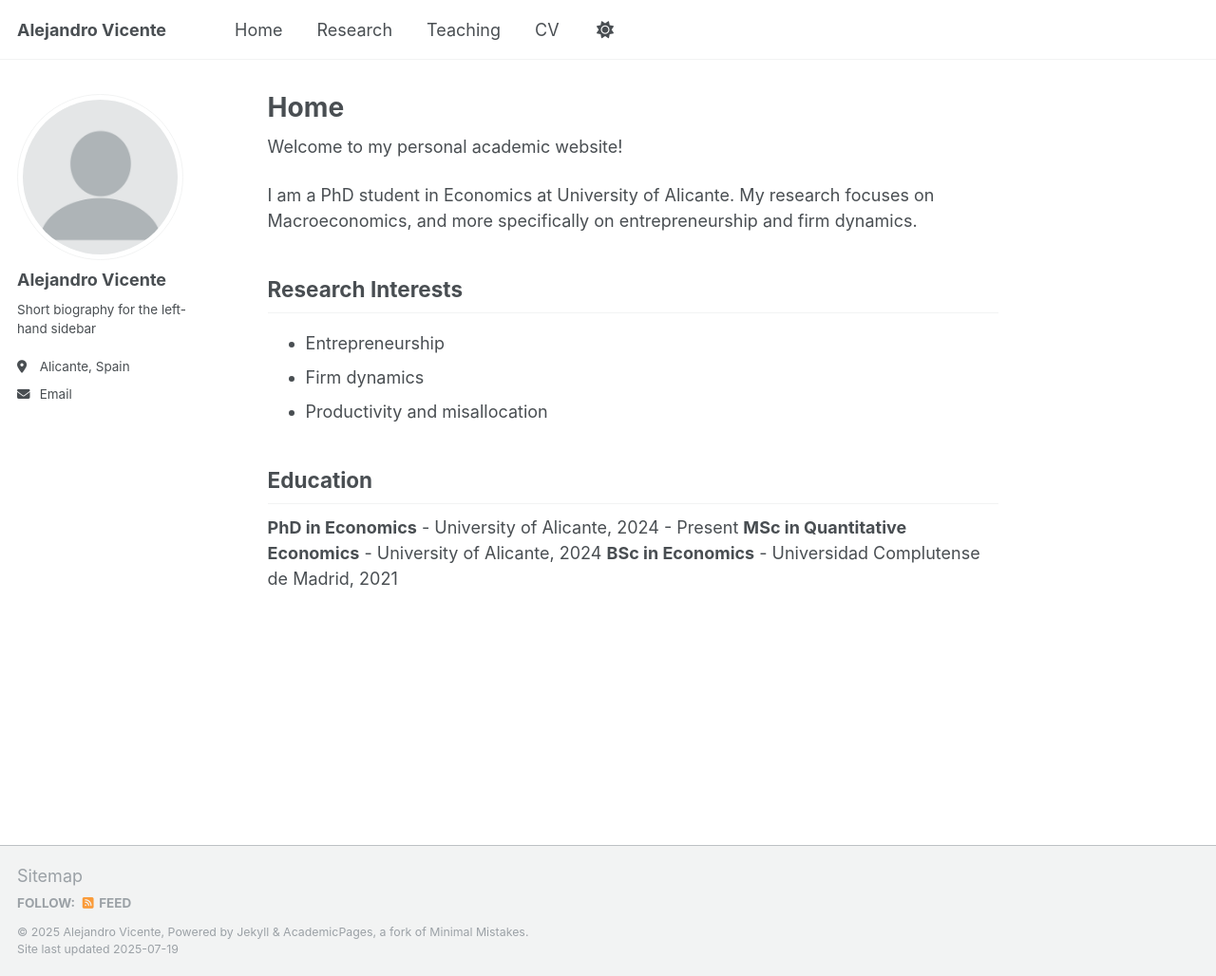
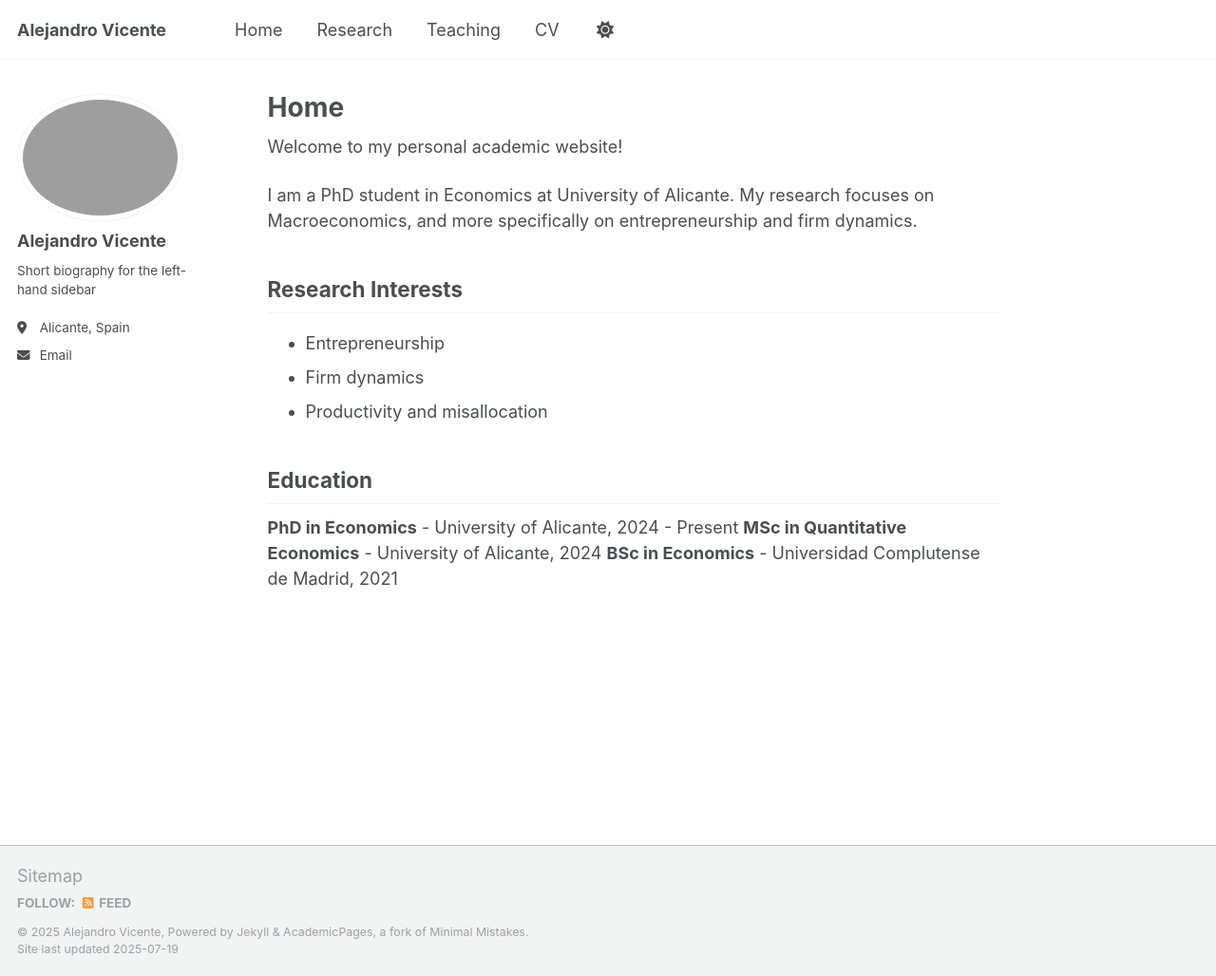
Before and after one commit to alexvifer/alexvifer.github.io, a Jekyll site: the page built from _pages/about.md, in a window 1280 px wide and 1028 px high. Shown: the whole window at 95% size. Built offline with Jekyll 4.4.1, drawn with Linux system fonts in a browser that asks for light colours; a script that is not in the unit is left out.

Commit message:
Update _config.yml

```diff
--- a/_config.yml
+++ b/_config.yml
@@ -22,7 +22,7 @@ repository               : "alexvifer/alexvifer.github.io"
 #               Additional customization can be done by editing /_includes/author-profile.html
 author:
   # Biographic information
-  avatar           : "profile.png"
+  avatar           : "/files/IMG-1883.jpg"
   name             : "Alejandro Vicente"
   pronouns         : # example: "she/her"
   bio              : "Short biography for the left-hand sidebar"
```
